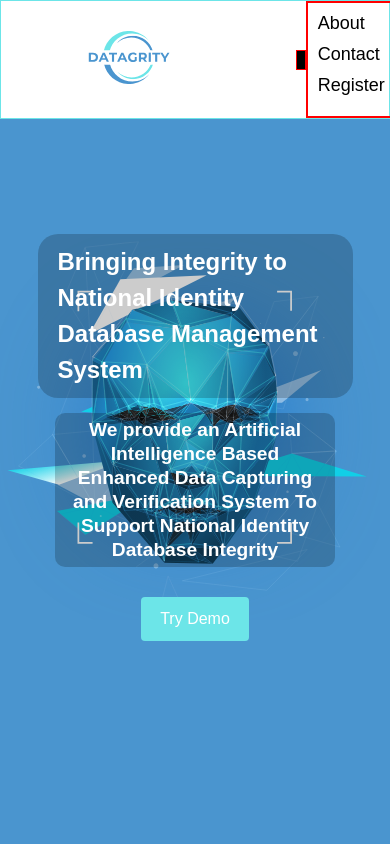
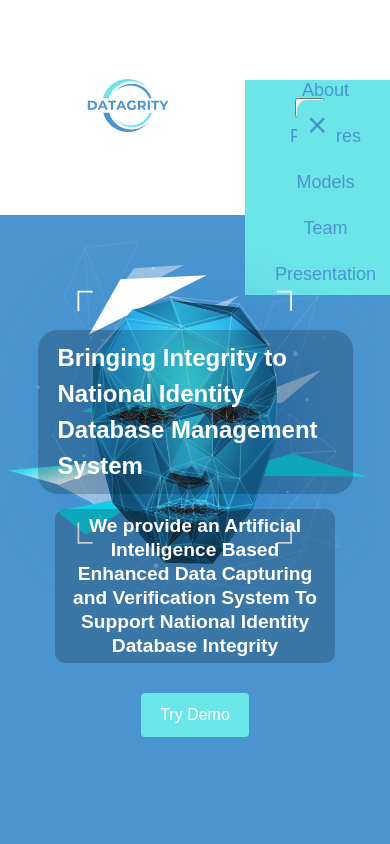
Before and after one commit to Patrick-Chukwu/datagrity, a React (Create React App) app: page / in a window 390 px wide. Both pictures are taken after a click on the button 354 px from the left and 57 px from the top of the page. Shown: the top 844 px of the page. Built offline with nearby package versions, Linux system fonts and the light colour scheme.

Commit message:
Update file

```diff
--- a/src/components/navbar/Navbar.jsx
+++ b/src/components/navbar/Navbar.jsx
@@ -32,7 +32,7 @@ const Navbar = () => {
       <button className={isOpen ? 'hamburger open' : 'hamburger' } onClick={toggleMenu}>
 
         {
-          isOpen ? <div>&times;</div> :
+          isOpen ? <div className='times'>&times;</div> :
           <div  className='barparent'>
             <span className="bar"></span>
             <span className="bar"></span>
@@ -43,13 +43,19 @@ const Navbar = () => {
 
       <ul className={isOpen ? 'nav-menu active' : 'nav-menu'}>
           <li className="nav-item">
-            <a href="#about" className="nav-link" onClick={toggleMenu}>About</a>
+            <a href="https://docs.google.com/document/d/1Qdqcr9EtMW5arg_7CTPic0EiIMcYqK2SF1OHkFB_Lzc/edit?usp=sharing" className="nav-link" onClick={toggleMenu}>About</a>
           </li>
           <li className="nav-item">
-            <a href="#contact" className="nav-link" onClick={toggleMenu}>Contact</a>
+            <a href="#features" className="nav-link" onClick={toggleMenu}>Features</a>
           </li>
           <li className="nav-item">
-            <a href="#register" className="nav-link" onClick={toggleMenu}>Register</a>
+            <a href="#models" className="nav-link" onClick={toggleMenu}>Models</a>
+          </li>
+          <li className="nav-item">
+            <a href="#team" className="nav-link" onClick={toggleMenu}>Team</a>
+          </li>
+          <li className="nav-item">
+            <a href="https://docs.google.com/presentation/d/1_eIeuRUzuteLY7m-3v3BnCIXUQRCdF5AlYJit4ynPZo/edit?usp=sharing" className="nav-link" onClick={toggleMenu}>Presentation</a>
           </li>
         </ul>
 
--- a/src/components/navbar/navbar.css
+++ b/src/components/navbar/navbar.css
@@ -49,11 +49,11 @@
 
   /* Mobile Styles */
   @media only screen and (max-width: 479px) {
-    * {
+    /* * {
       margin: 0;
       padding: 0;
       box-sizing: border-box;
-    }
+    } */
 
 
     .navbar {
@@ -64,7 +64,7 @@
       justify-content: space-between;
       align-items: center;
       /* height: fit-content; */
-      border: 1px solid var(--secondary-color);
+      /* border: 1px solid var(--secondary-color); */
 
 
     }
@@ -89,29 +89,47 @@
       width: 30px;
       height: 20px;
       cursor: pointer;
-      background-color: #000;
-      border: 1px solid red;
+      /* background-color: #000; */
+      /* border: 1px solid red; */
       padding: 0;
       z-index: 1000;
 
     }
 
     .active {
-border: 2px solid red;
-  }
+
+position: relative;
+right: 80px;
+top: 80px;
+
+}
+
+.times {
+color: var(--primary-color);
+font-size: 35px;
+background-color: var(--secondary-color);
+padding: 5px 10px;
+border-radius: 10px;
+}
+
+.times:visited {
+  position: relative;
+  top: -100px;
+  left: 0;
+}
+
 
   .barparent {
     display: flex;
     flex-direction: column;
     gap: 5px;
-
     justify-content: space-between;
   }
-    .bar {
+  .bar {
       width: 100%;
-      min-width: 20px;
+      min-width: 25px;
       height: 1px;      transition: all 0.3s ease;
-      border: 2px solid blue;
+      border: 1.5px solid var(--primary-color);
     }
 
     .hamburger.open .bar:nth-child(1) {
@@ -132,13 +150,21 @@ border: 2px solid red;
       display: none;
       flex-direction: column;
       list-style-type: none;
-      padding: 10px 20% 10px 10px;
+      padding: 10px 20px 10px 10px;
       margin: 0;
+
     }
 
     .nav-menu.active {
+      margin-right: 10px;
       display: flex;
-      margin-right: 10px;
+      flex-direction: column;
+      justify-content: space-between;
+      align-items: center;
+      gap: var(--gap-big);
+      padding: 0 30px;
+      background-color: var(--secondary-color);
+
 
     }
 
@@ -147,7 +173,8 @@ border: 2px solid red;
     }
 
     .nav-link {
-      color: #000;
+      color: var(--primary-color);
+      /* border: 1px solid red; */
       text-decoration: none;
       transition: color 0.3s ease;
     }
@@ -160,7 +187,7 @@ border: 2px solid red;
   /* Tablet Styles */
   @media only screen and (min-width: 480px) and (max-width: 960px) {
     body {
-      border: 5px solid blue;
+      /* border: 5px solid blue; */
     }
   }
 
--- a/src/containers/faq/faq.css
+++ b/src/containers/faq/faq.css
@@ -83,9 +83,7 @@
         font-weight: 300;
         padding: 5px;
     }
-   .question.row {
 
-   }
 }
 
     @media only screen and (min-width: 480px ) and ( max-width:960px) {
```
